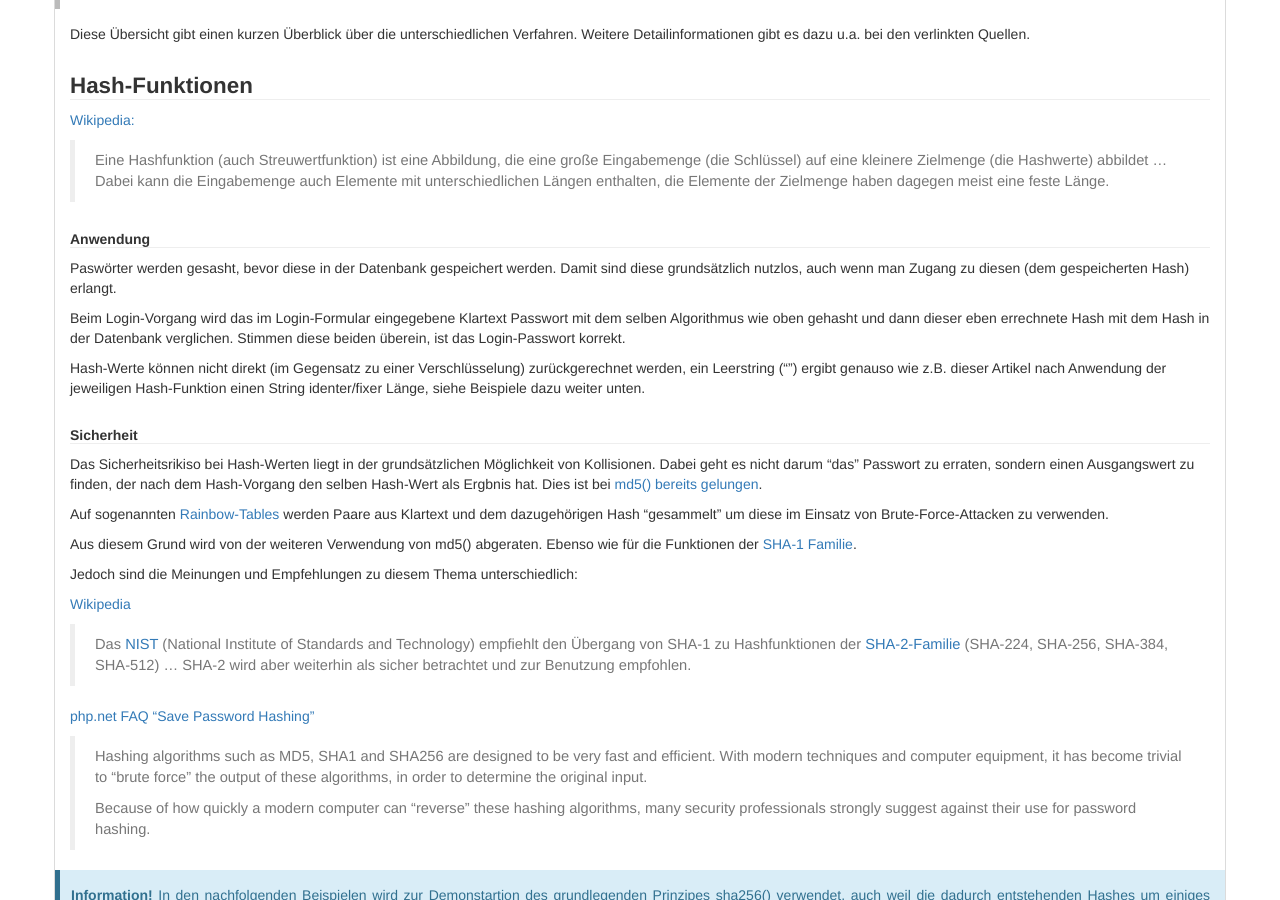
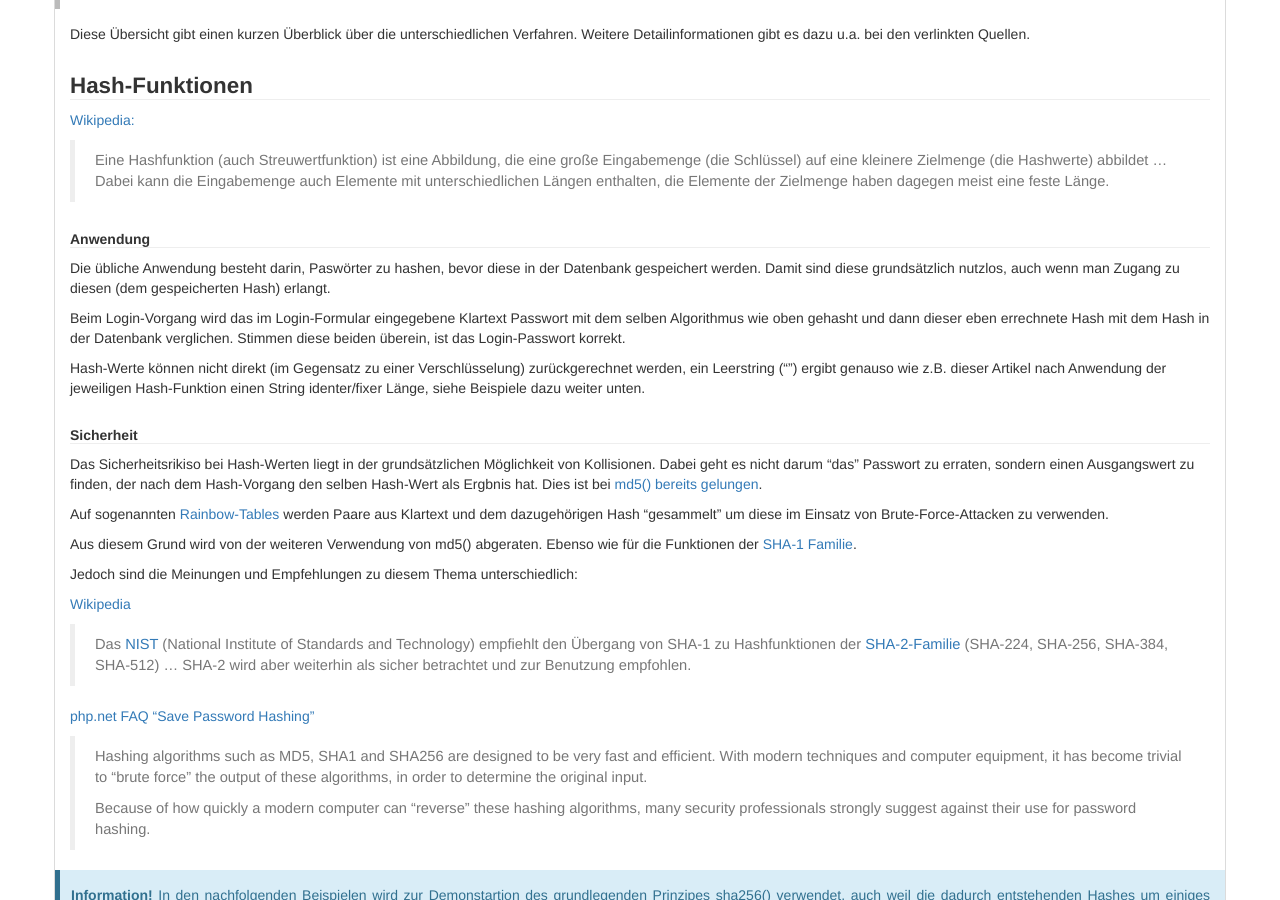
Before and after one commit to php-de/php-de.github.io, a Jekyll site: the page built from general/hash-etc.md, in a window 1280 px wide and 900 px high, scrolled down 384 px. Built offline with Jekyll 4.4.1, drawn with Linux system fonts in a browser that asks for light colours; nearby versions of some CDN libraries.

Commit message:
Update hash-etc.md

```diff
--- a/general/hash-etc.md
+++ b/general/hash-etc.md
@@ -37,7 +37,7 @@
 
 ##### Anwendung
 
-Paswörter werden gesasht, bevor diese in der Datenbank gespeichert werden. Damit sind diese grundsätzlich nutzlos, auch wenn man Zugang zu diesen (dem gespeicherten Hash) erlangt.
+Die übliche Anwendung besteht darin, Paswörter zu hashen, bevor diese in der Datenbank gespeichert werden. Damit sind diese grundsätzlich nutzlos, auch wenn man Zugang zu diesen (dem gespeicherten Hash) erlangt.
 
 Beim Login-Vorgang wird das im Login-Formular eingegebene Klartext Passwort mit dem selben Algorithmus wie oben gehasht und dann dieser eben errechnete Hash mit dem Hash in der Datenbank verglichen. Stimmen diese beiden überein, ist das Login-Passwort korrekt.
 
```
